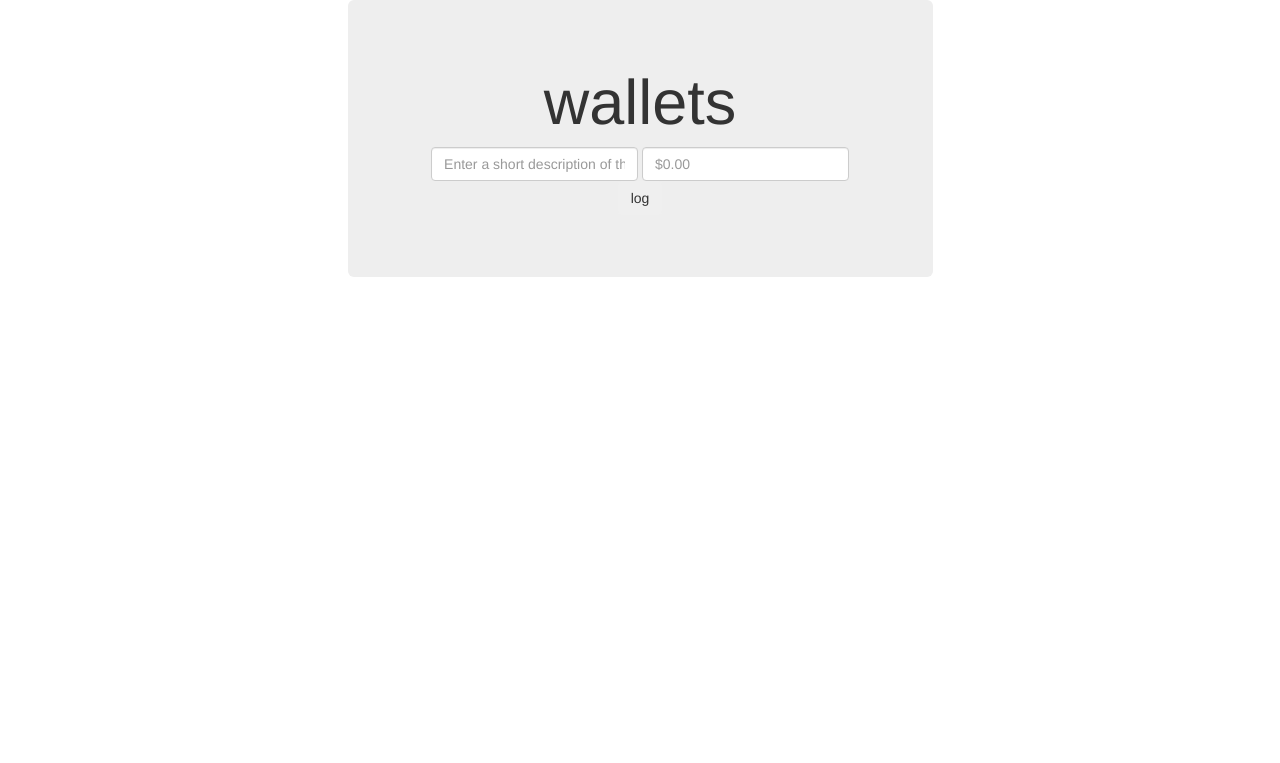
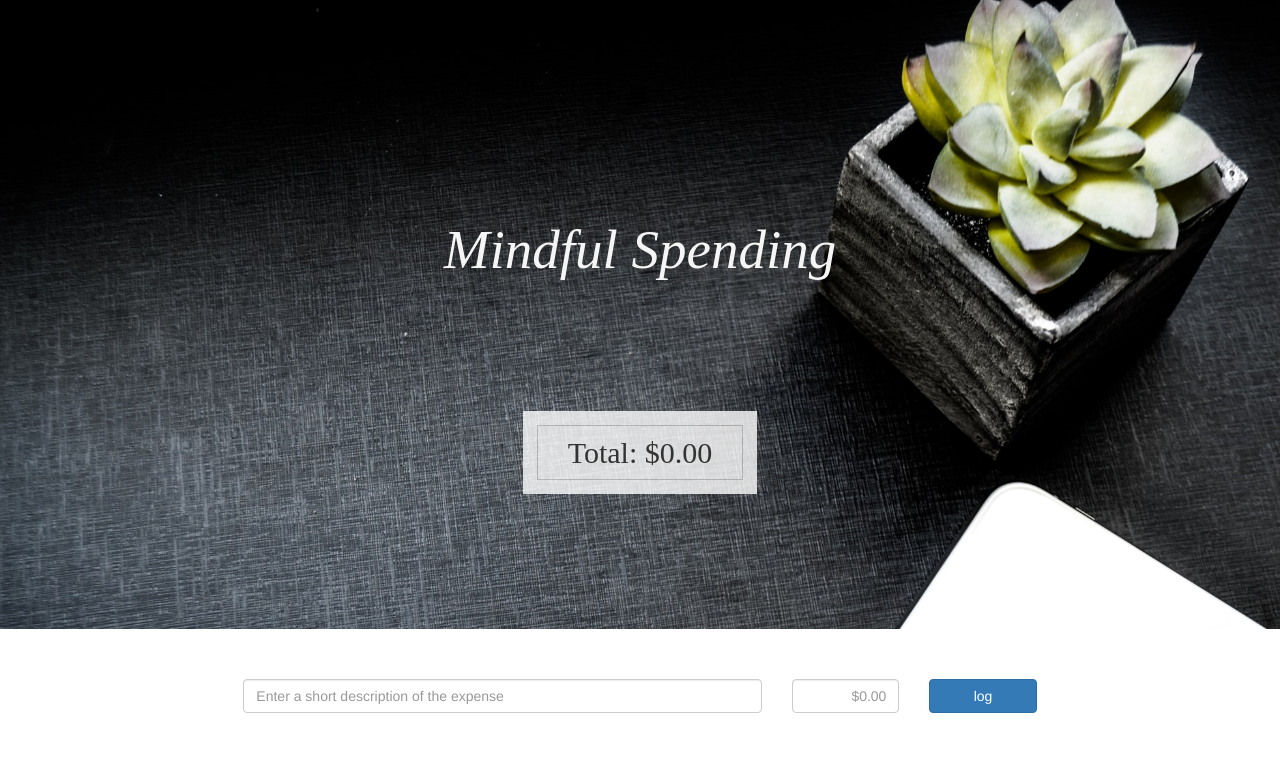
Before and after one commit to jeckt/mindful-spending, a Django app: page / in a window 1280 px wide. Shown: the top 763 px of the page. Run offline with Django 3.2, Linux system fonts and the light colour scheme; data that the repository does not hold is empty; some libraries are stand-ins or nearby versions.

Commit message:
Add favicon and complete first pass on layout and styling site

```diff
--- /dev/null
+++ b/core/static/style.css
@@ -0,0 +1,44 @@
+#id_header {
+  padding-top: 200px;
+  padding-bottom: 125px;
+  margin-bottom: 50px;
+
+  background-image: url('/static/img/background.jpg');
+  background-size: cover;
+}
+
+#id_expense_input {
+  padding-bottom: 50px;
+}
+
+h1 {
+  font-family: serif;
+  font-style: italic;
+  font-size: 5.5rem;
+  padding-bottom: 100px;
+  color: whitesmoke;
+}
+
+h2 {
+  background: rgba(255, 255, 255, 0.8) none repeat scroll 0 0;
+  display: inline-block;
+  outline: 1px solid rgba(0, 0, 0, 0.2);
+  outline-offset: -15px;
+  padding: 25px 45px;
+  position: relative;
+  text-align: center;
+  font-family: serif;
+}
+
+input[type='number'] {
+  -moz-appearance: textfield;
+  text-align: right;
+}
+
+input::-webkit-outer-spin-button,
+input::-webkit-inner-spin-button {
+  -webkit-appearance: none;
+
+  /* <-- Apparently some margin are still there even though it's hidden */
+  margin: 0;
+}
--- a/core/templates/home.html
+++ b/core/templates/home.html
@@ -3,38 +3,59 @@
     <meta charset="utf-8">
     <meta http-equiv="X-UA-Compatible" content="IE=edge">
     <meta name="viewport" content="width=device-width, initial-scale=1">
-    <title>wallets</title>
+    <title>Mindful Spending</title>
     <link href="/static/bootstrap/css/bootstrap.min.css" rel="stylesheet">
+    <link href="/static/style.css" rel="stylesheet">
+    <link href="/static/img/favicon.ico" rel="icon">
   </head>
   <body>
-    <div class="container">
 
-      <div class="row">
-        <div class="col-md-6 col-md-offset-3 jumbotron">
-          <div class="text-center">
-            <h1>wallets</h1>
-            <form class="form-inline" method="POST" action="expenses/new">
-              <input id="id_desc_text" type="text"  name="description"
-                class="form-control"
-                placeholder="Enter a short description of the expense" />
-              <input id="id_amount" type="number" name="amount"
-                class="form-control"
-                step="0.01" min="0.01" placeholder="$0.00" />
-              <input id="id_submit" class="btn" type="submit" value="log">
-              {% csrf_token %}
-            </form>
-          </div>
+    <div id="id_header" class="row">
+      <div class="col-md-8 col-md-offset-2">
+        <div class="text-center">
+          <h1>Mindful Spending</h1>
+          {% if expenses %}
+            <h2 >Total: <span id="id_total_expense">${{ total_expenses }}</span></h2>
+          {% else %}
+            <h2>Total: $0.00</h2>
+          {% endif %}
+        </div>
+      </div>
+    </div>
+
+    <div class="container-fluid">
+      <div id="id_expense_input" class="row">
+        <div class="col-md-8 col-md-offset-2">
+          <form method="POST" action="expenses/new">
+            <div class="form-group-row">
+              <div class="col-xs-8">
+                <input id="id_desc_text" type="text"
+                      name="description" class="form-control"
+                  placeholder="Enter a short description of the expense" />
+              </div>
+              <div class="col-xs-2">
+                <input id="id_amount" type="number"
+                      name="amount" class="form-control"
+                      step="0.01" min="0.01" placeholder="$0.00" />
+              </div>
+              <div class="col-xs-2">
+                <input id="id_submit" class="btn btn-primary btn-block"
+                      type="submit" value="log">
+              </div>
+            {% csrf_token %}
+            </div>
+          </form>
         </div>
       </div>
 
       <div class="row">
-        <div class="col-md-6 col-md-offset-3">
+        <div class="col-md-8 col-md-offset-2">
           {% if expenses %}
           <table class="table table-striped table-hover">
             <thead>
               <tr>
-                <th>Total</th>
-                <th>${{ total_expenses }}</th>
+                <th>Description</th>
+                <th>Amount</th>
               </tr>
             </thead>
 
--- a/wallets/urls.py
+++ b/wallets/urls.py
@@ -15,6 +15,8 @@ Including another URLconf
 """
 from django.contrib import admin
 from django.conf.urls import include, url
+from django.contrib.staticfiles.storage import staticfiles_storage
+from django.views.generic.base import RedirectView
 
 from core import views as core_views
 from core import urls as core_urls
@@ -27,4 +29,11 @@ urlpatterns = [
     #path('admin/', admin.site.urls),
     url(r'^$', core_views.home_page, name='home'),
     url(r'^expenses/', include(core_urls)),
+
+    url(r'^favicon.ico$',
+        RedirectView.as_view(
+            url=staticfiles_storage.url('img/favicon.ico'),
+        ),
+        name='favicon'
+    ),
 ]
```
Also changed, not shown: functional_tests/test_simple_expense_logging.py (+3 -6 lines), core/static/img/background.jpg (added), core/static/img/favicon.ico (added).
